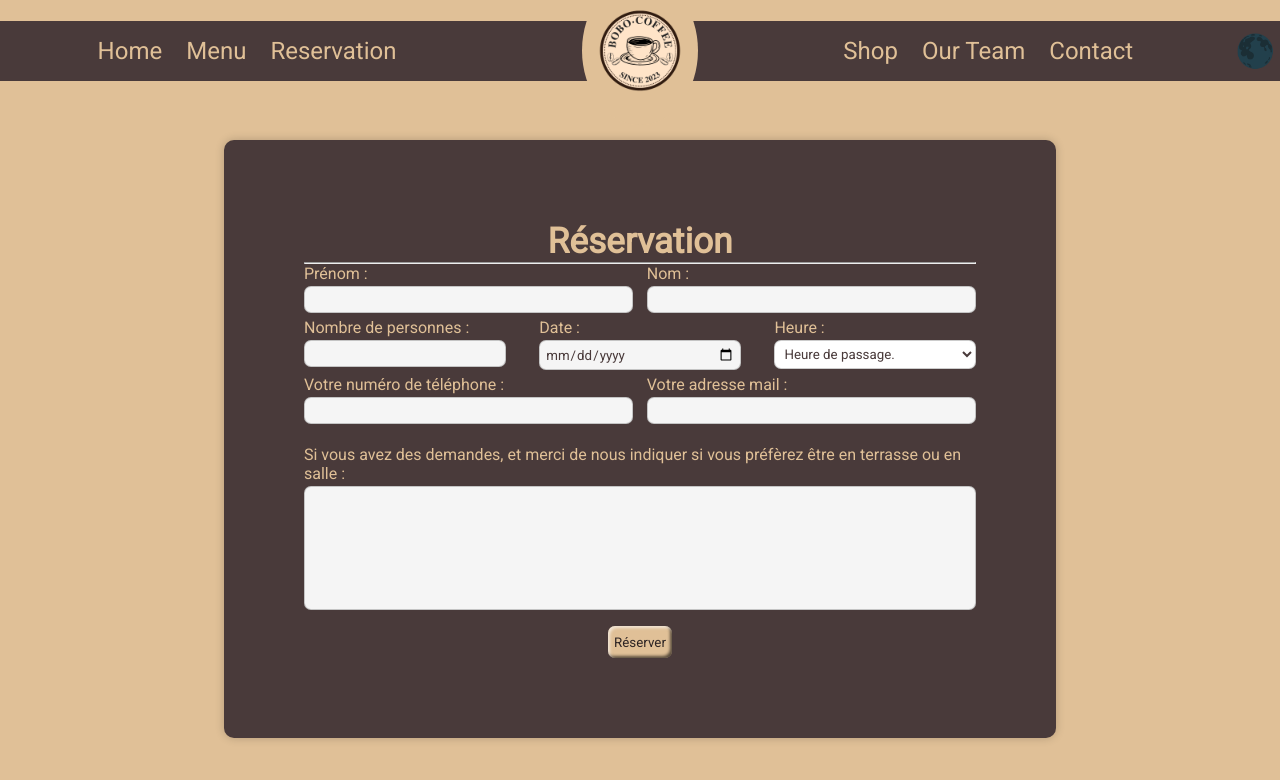
After one commit to elisechldn/BoboCoffee, a PHP site: page /reservation.php in a window 1280 px wide. The commit adds this page. Shown: the top 780 px of the page. Run offline with PHP 8.4, Linux system fonts and the light colour scheme.

Commit message:
Reservation keur keur

```diff
--- a/navbar.php
+++ b/navbar.php
@@ -1,14 +1,16 @@
+
+
 <nav id="nav">
         <div class="icons" id="icons"></div>
         <div class="menu">
             <ul class="menuLeft">
-                <li><a href="#">Accueil</a></li>
+                <li><a href="#">Home</a></li>
                 <li><a href="#">Menu</a></li>
-                <li><a href="#">Réservation</a></li>
+                <li><a href="#">Reservation</a></li>
             </ul>
             <ul class="menuRight">
-                <li><a href="#">Boutique</a></li>
-                <li><a href="#">Equipe</a></li>
+                <li><a href="#">Shop</a></li>
+                <li><a href="#">Our Team</a></li>
                 <li><a href="#">Contact</a></li>
             </ul>
         </div>
@@ -16,4 +18,6 @@
             <img src="assets/logo.png" alt="" class="logo">
         </div>
 
+        <button class= "darkmodebtn" > </button>
+
 </nav>
--- /dev/null
+++ b/reservation.php
@@ -0,0 +1,82 @@
+<!DOCTYPE html>
+<html lang="fr">
+<link rel="stylesheet" href="styles/style.css">
+<link rel="stylesheet" href="styles/styleresa.css">
+<head>
+    <meta charset="UTF-8">
+    <meta name="viewport" content="width=device-width, initial-scale=1.0">
+    <title>Document</title>
+</head>
+
+<body>
+    <?php include"navbar.php";
+    ?>
+
+    <main>
+    <form action="" method= "GET">
+    <h3>Réservation</h3>
+    <hr>
+
+<div class="identite">
+    <div>
+        <label for="firstName">Prénom :</label>
+     <input name="firstName" id="firstName" type="text" autocomplete="given-name" />
+    </div>
+    <div>
+        <label for="lastName">Nom :</label>
+        <input name="lastName" id="lastName" type="text" autocomplete="family-name" />
+    </div>
+</div>
+
+<div class="infos">
+    <div>
+        <label for="nbr">Nombre de personnes : </label>
+        <input type="text" id="nbr">
+    </div>
+    <div>
+        <label for="date">Date :</label>
+        <input type="date" id="date">
+    </div>
+    <div>
+        <label for="heure">Heure :</label>
+        <select name="heure" id="heure" required>
+        <option value="" disabled selected hidden>Heure de passage.</option>
+        <option value="12:00">12:00</option>
+        <option value="12:15">12:15</option>
+        <option value="12:30">12:30</option>
+        <option value="12:45">12:45</option>
+        <option value="13:00">13:00</option>
+        <option value="Autre">hors de ces horaires</option>
+        </select>
+    </div>
+
+</div>
+<div class="contactclients">
+    <div>
+    <label for="tel">Votre numéro de téléphone : </label>
+    <input type="text" id="tel">
+</div>
+<div>
+    <label for="mail">Votre adresse mail : </label>
+    <input type="email" id="mail">
+</div>
+</div>
+
+<div class="message">
+    <div>
+        <label for="message">Si vous avez des demandes, et merci de nous indiquer si vous préfèrez être en terrasse ou en salle : </label>
+        <input type="text" id="message">
+    </div>
+
+
+</div>
+
+
+<button class="bouton" onclick="messageFR()" type="submit">Réserver</button>
+
+
+    </form>
+</main>
+</body>
+<script src="script.js"></script>
+</html>
--- a/script.js
+++ b/script.js
@@ -10,3 +10,28 @@ links.forEach((link) => {
         nav.classList.remove("active");
     });
 });
+
+const darkmode = document.querySelector(".darkmodebtn");
+
+
+darkmode.addEventListener("click", function () {
+    document.body.classList.toggle("darkmode");
+    document.querySelectorAll("input, select, .centerCircle, .darkmodebtn").forEach (element => {
+        element.classList.toggle("darkmode");
+    })
+});
+
+
+const message =
+  "Merci d'avoir réservé chez nous.";
+
+function messageFR(){
+    alert(message);
+}
+
+  const message_EN =
+  "Thanks for your reservation.";
+
+  function messageEN(){
+    alert(message_EN);
+}
--- a/styles/style.css
+++ b/styles/style.css
@@ -1,11 +1,18 @@
+@import url('https://fonts.googleapis.com/css2?family=Roboto&display=swap');
+
 *{
     margin: 0;
     padding: 0;
+    font-family: 'Roboto', sans-serif;
 }
 
+body {
+    background-color: #E0C097;
+
+}
 /*NavBar*/
  nav {
-    top: 5rem;
+    top: 1.3rem;
     position: relative;
     display: flex;
     width: 100%;
@@ -39,7 +46,7 @@
 
 nav div {
     display: flex;
-    justify-content: space-around;
+    justify-content: space-between;
     width: 100%;
 }
 
@@ -49,15 +56,15 @@ ul {
     align-items: center;
     justify-content: center;
     gap: 1.5rem;
-    width: 50%;
+    width: 40%;
 }
-ul.menuLeft{
+
+ul.menuLeft {
     padding-right: 2.5rem;
 }
 
-ul.menuRight{
+ul.menuRight {
     padding-left: 2.5rem;
-
 }
 
 ul li {
@@ -67,39 +74,100 @@ ul li {
     font-size: 1.5rem;
 }
 
-nav ul li a{
+nav ul li a {
     text-decoration: none;
     color: #E0C097;
 }
 
-ul li:hover{
+ul li:hover {
     background-color: #B85C38;
     color: #5C3D2E;
 }
 
+
+option:checked, option:hover {
+    background-color: #B85C38;
+}
+
+input {
+    background-color: whitesmoke;
+}
+
+select {
+    background-color: white;
+}
+
+/*darkmode*/
+
+button {
+    margin-right: 0.3rem;
+}
+
+.darkmodebtn {
+    background-color: #493A3A;
+    border: calc(var(--sizeX) / 10) solid var(--color);
+    font-size: 2rem;
+  }
+
+body.darkmode {
+    background-color: #493A3A;
+}
+
+input.darkmode {
+    background-color: #E0C097;
+}
+
+input.darkmode:-webkit-autofill {
+        background-color: #E0C097;
+        color: black;
+        transition: background-color 600000s 0s, color 600000s 0s;
+}
+
+input:-webkit-autofill {
+    background-color: #E0C097;
+    color: white;
+    transition: background-color 600000s 0s, color 600000s 0s;
+}
+
+select.darkmode {
+    background-color: #E0C097;
+    color: white;
+}
+
+.darkmodebtn::after {
+    content: "🌑";
+  }
+
+.darkmodebtn.darkmode::after {
+    content: "☀️";
+  }
+
+.centerCircle.darkmode {
+    background-color: #c8ad7f;
+}
+
 /*Media Query*/
-@media screen and (max-width: 768px){
-    .icons{
+@media screen and (max-width: 768px) {
+    .icons {
         display: block;
         padding-left: 1rem;
         padding-top: 0.5rem;
         font-size: 2rem;
         color: #E0C097;
-
     }
 
     .icons:before {
         content: "\2630";
     }
 
-    .active .icons:before{
+    .active .icons:before {
         content:"\2715";
     }
 
     div.menu {
         position: fixed;
         left: -100%;
-        top: 8.75rem;
+        top: 5.05rem;
         width: 40%;
         text-align: center;
         transition: 0.25s;
@@ -108,11 +176,12 @@ ul li:hover{
         justify-content: center;
         align-items: center;
     }
+
     nav.active div.menu {
         left: 0;
     }
 
-    div.menu ul{
+    div.menu ul {
         display: flex;
         flex-direction: column;
         width: 100%;
@@ -120,18 +189,18 @@ ul li:hover{
         padding: 0;
     }
 
-    ul li{
+    ul li {
         background-color:#B85C38;
         width: 100%;
         padding: 0.5rem;
         font-size: 1.5rem;
     }
+
     ul li a {
         width: 100%;
-
     }
 
-    ul li:hover{
+    ul li:hover {
         background-color: #493A3A;
     }
 
--- /dev/null
+++ b/styles/styleresa.css
@@ -0,0 +1,206 @@
+* {
+    margin: 0;
+    padding: 0;
+    box-sizing: 0;
+}
+
+main {
+    width: 65%;
+    margin: auto;
+    margin-top: 5rem;
+}
+
+form {
+    display: flex;
+    flex-direction: column;
+    background-color: #493A3A;
+    padding: 5rem;
+    border-radius: 10px;
+    box-shadow: 0 0 10px rgba(0, 0, 0, 0.2);
+    color: #e0c097;
+}
+
+h3 {
+    text-align: center;
+    font-size: 2.2rem;
+}
+
+.identite {
+    display: flex;
+    width: 100%;
+    justify-content: space-between;
+}
+
+.identite div {
+    display: flex;
+    flex-direction: column;
+    width: 49%;
+}
+
+.infos {
+    display: flex;
+    width: 100%;
+    justify-content: space-between;
+}
+
+.infos div {
+    display: flex;
+    flex-direction: column;
+    width: 30%;
+}
+
+.infos div input, .infos div select, .infos div option {
+    color: #493A3A;
+}
+
+.contactclients {
+    display: flex;
+    width: 100%;
+    justify-content: space-between;
+}
+
+.contactclients div {
+    display: flex;
+    flex-direction: column;
+    width: 49%;
+}
+
+.message {
+    display: flex;
+    width: 100%;
+    justify-content: space-between;
+    margin-top: 1rem;
+    margin-bottom: 0.7rem;
+}
+
+.message div {
+    display: flex;
+    flex-direction: column;
+    width: 100%;
+}
+
+.message input {
+    height: 7rem;
+}
+
+label {
+    margin-bottom: 0.2rem;
+}
+
+input, select {
+    margin-bottom: 5px;
+    padding: 5px;
+    outline: 0;
+    border: 1px solid rgba(0, 0, 0, 0.2);
+    border-radius: 7px;
+
+}
+
+
+input:focus {
+    border: 1px solid; /*couleur fond */
+}
+
+
+.bouton {
+    display: flex;
+    justify-content: center;
+    align-items: center;
+    margin: auto;
+    height: 2rem;
+    width: 4rem;
+    background-color: #e0c097;
+    color: #2d2424;
+    border-radius: 7px;
+    border: none;
+    box-shadow:
+      inset 2px 2px 3px rgba(255, 255, 255, 0.6),
+      inset -2px -2px 3px rgba(0, 0, 0, 0.6);
+}
+
+.bouton:hover {
+    background-color: #B85C38;
+    transition: background-color 0.15s;
+}
+
+.bouton:active {
+    box-shadow:
+      inset -2px -2px 3px rgba(255, 255, 255, 0.6),
+      inset 2px 2px 3px rgba(0, 0, 0, 0.6);
+}
+
+
+
+
+  /*Media Query*/
+@media screen and (max-width: 1110px) {
+
+    main {
+        width: 90%;
+    }
+
+    form {
+        padding: 0.5rem;
+    }
+
+}
+
+@media screen and (max-width: 632px) {
+
+    .infos {
+        display: block;
+    }
+
+    .infos > div {
+        width: 100%;
+    }
+
+    input {
+        height: 2rem;
+        font-size: larger;
+    }
+
+    select, option {
+        height: 3rem;
+        font-size: larger;
+    }
+
+    label {
+        font-size: larger;
+    }
+
+    .message {
+        margin-top: 0;
+    }
+
+}
+
+@media screen and (max-width: 566px) {
+    .infos, .identite, .contactclients {
+        display: block;
+    }
+
+    .infos > div, .identite > div, .contactclients > div {
+        width: 100%;
+
+    }
+
+    input {
+        height: 2rem;
+        font-size: larger;
+    }
+
+    select, option {
+        height: 3rem;
+        font-size: larger;
+    }
+
+    label {
+        font-size: larger;
+    }
+
+    .message {
+        margin-top: 0;
+    }
+
+  }
```
Also changed, not shown: reservation_en.php (added, +80 -0 lines).
